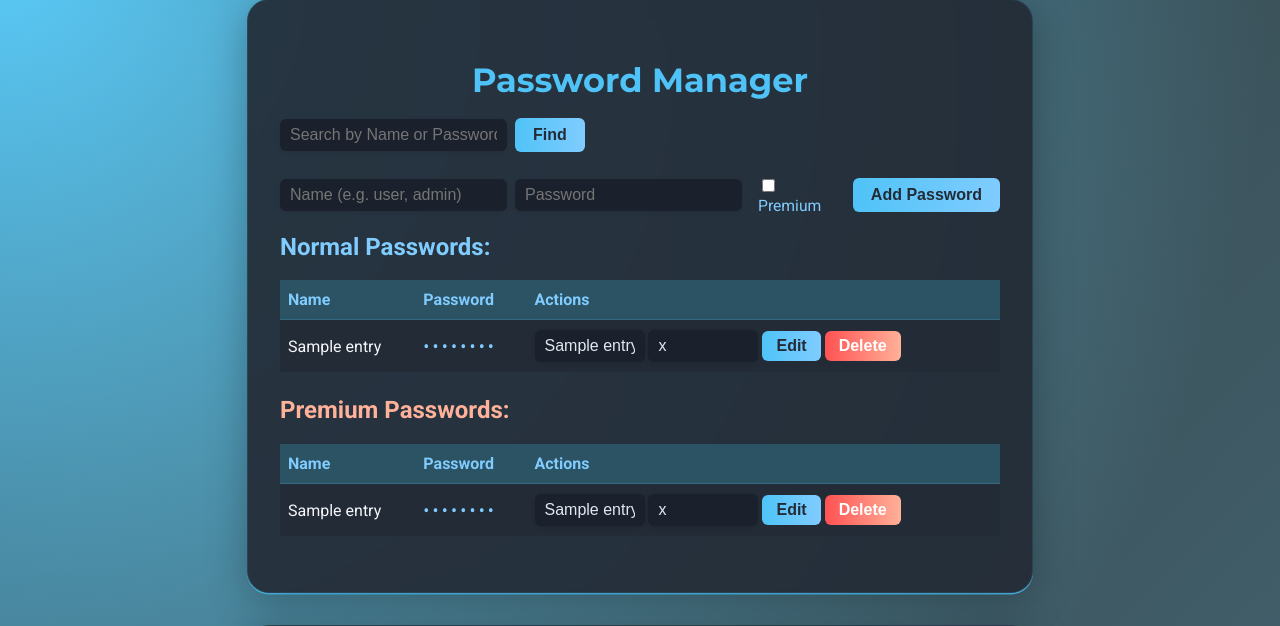
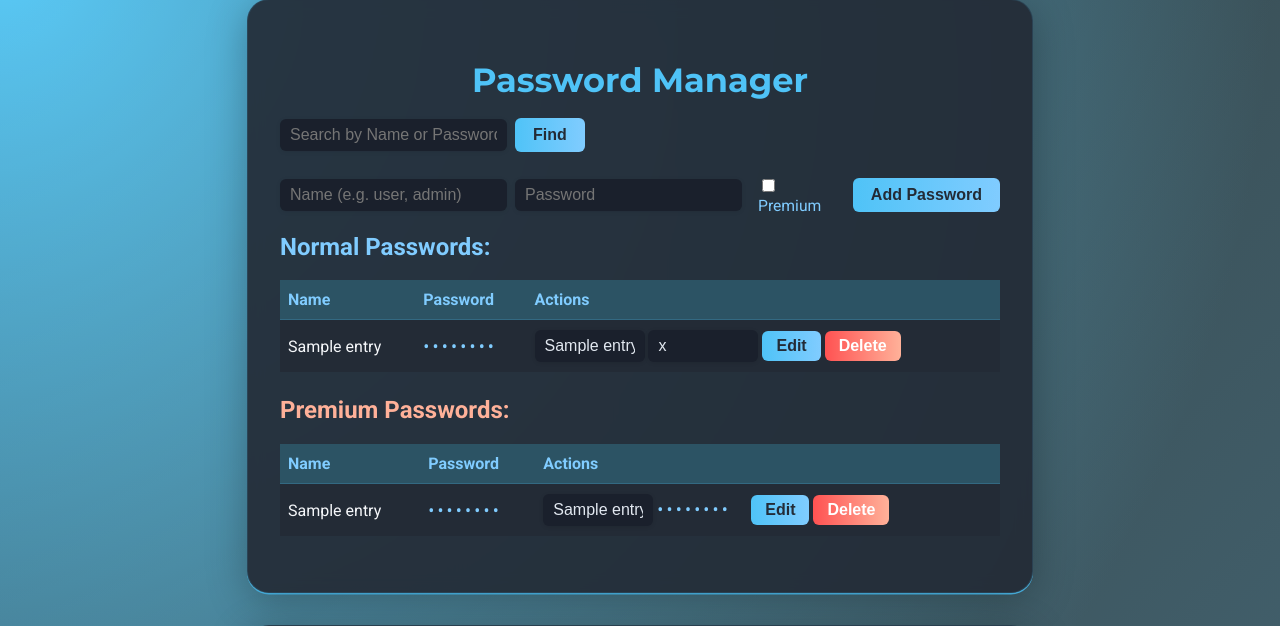
Before and after one commit to Codewood-Eastwood/minecraft4school, a Python web app: template templates/password_builder.html in a window 1280 px wide. Shown: the part 49-675 px from the top of the page. Run offline with Jinja, Linux system fonts and the light colour scheme; the template is opened without the code that fills it: most values are stand-ins (such as "Sample title", 1, 10 or a date in 2020).

Commit message:
Updated password builder to actually hide password

```diff
--- a/templates/password_builder.html
+++ b/templates/password_builder.html
@@ -221,7 +221,8 @@
               <form method="post" action="/passwords/edit" class="inline-form" style="display:inline;">
               <input type="hidden" name="old_name" value="{{ entry.name }}">
               <input type="text" name="new_name" value="{{ entry.name }}" required style="width:90px;">
-            <input type="text" name="new_password" value="{{ entry.password }}" required style="width:90px;">
+              <span class="password-hidden" onclick="togglePassword(this)" style="width:90px;display:inline-block;">••••••••</span>
+              <input type="text" name="new_password" value="{{ entry.password }}" required style="width:90px;display:none;" class="password-value">
               <input type="hidden" name="is_premium" value="on">
             <button type="submit">Edit</button>
             </form>
```
Lines whose indentation alone changed are shown as unchanged.
